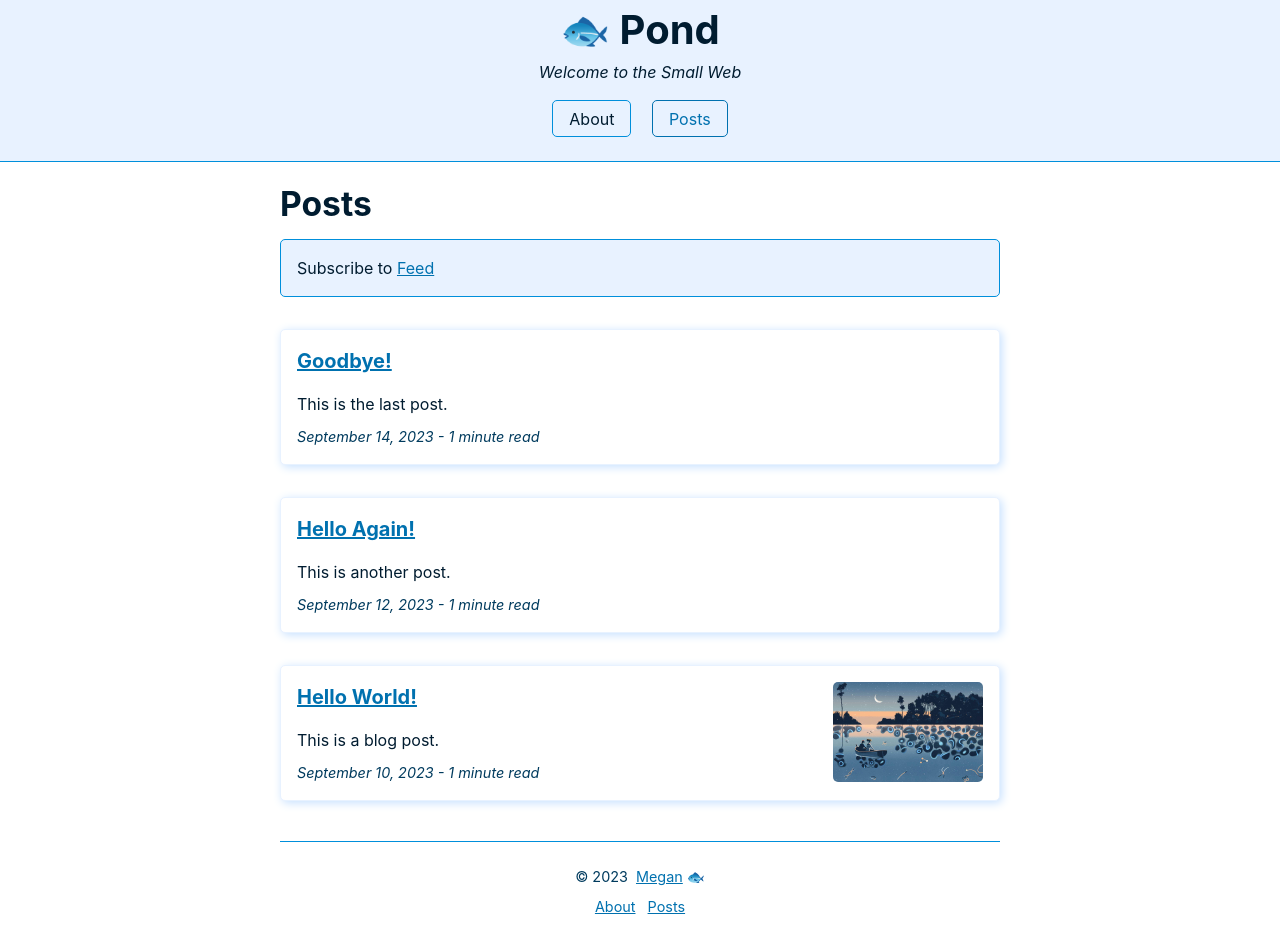
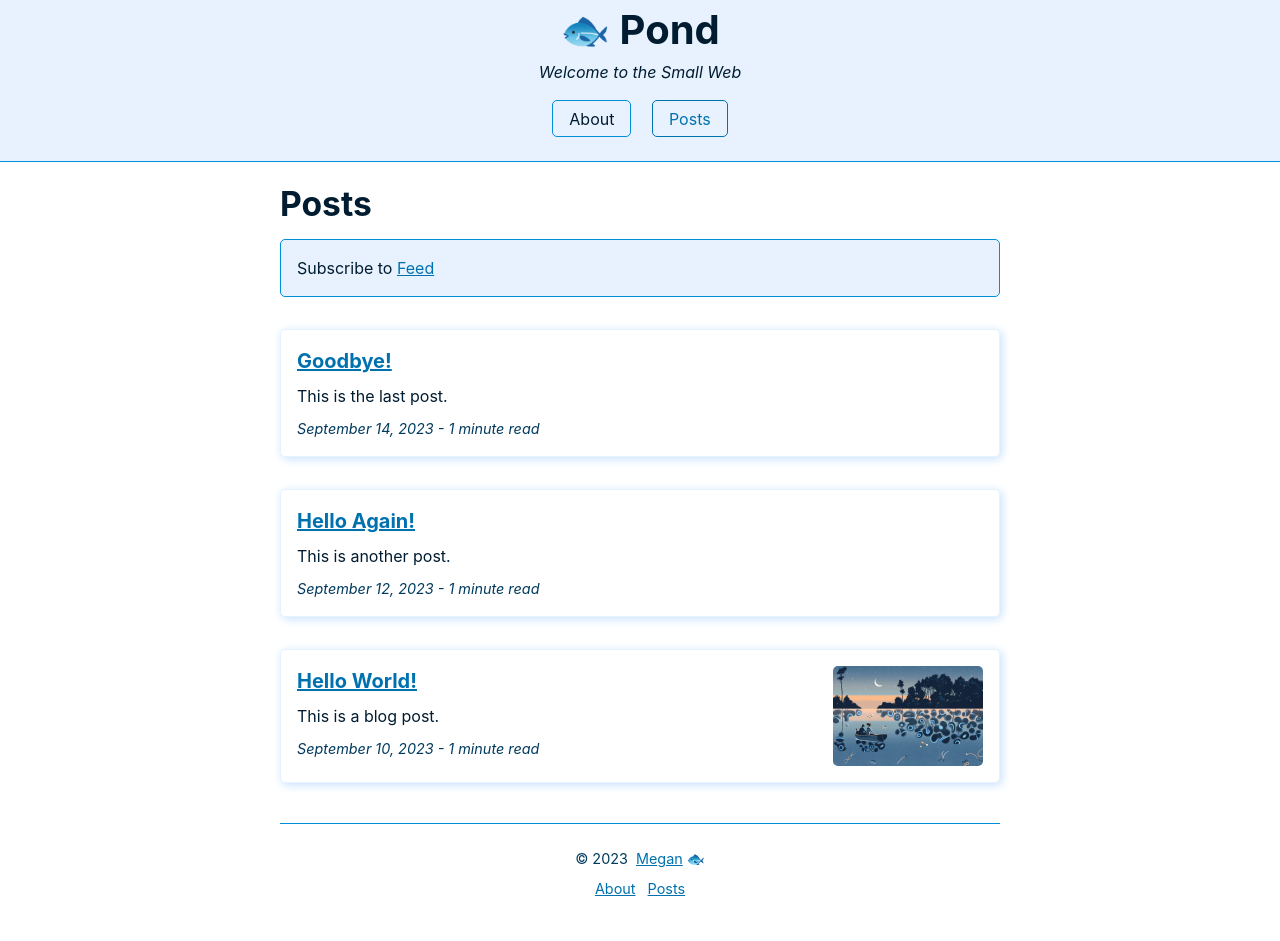
Before and after one commit to megdna/pond, a Jekyll site: the page built from posts.md, in a window 1280 px wide. Built offline with Jekyll 4.4.1, drawn with Linux system fonts in a browser that asks for light colours.

Commit message:
Update style.css

```diff
--- a/assets/css/style.css
+++ b/assets/css/style.css
@@ -132,8 +132,8 @@
   line-height: 1.1;
   margin: 1.5rem 0 1rem;
 }
-h4, h5, h6 {
-  margin: 1rem 0;
+h4, h5, h6, p {
+  margin: 0.5rem 0;
 }
 h1 {
   font-size: 2.5rem;
@@ -152,9 +152,6 @@
 }
 h6 {
   font-size: 0.96rem;
-}
-p {
-  margin: 0.5rem 0;
 }
 
 a {
```
